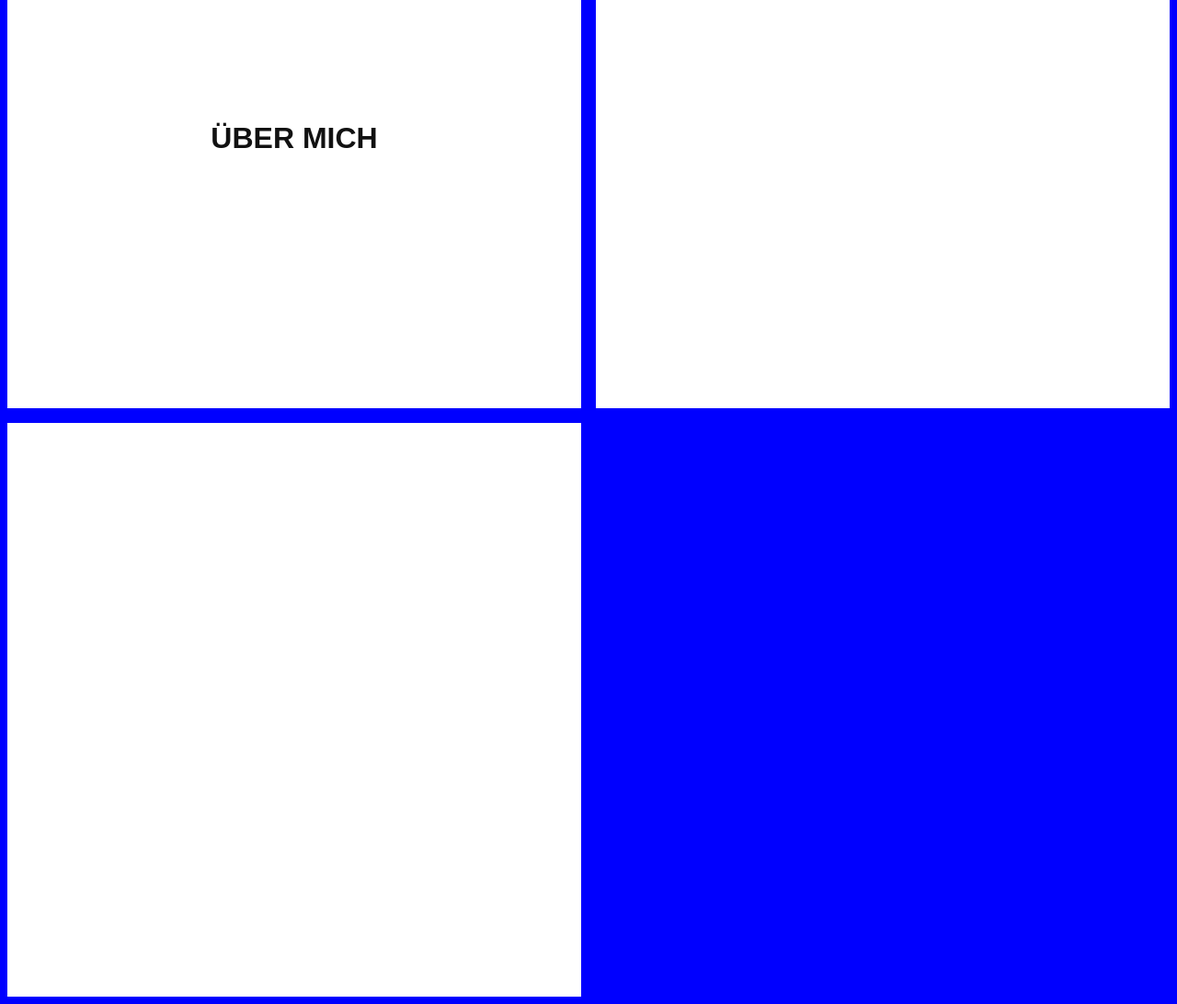
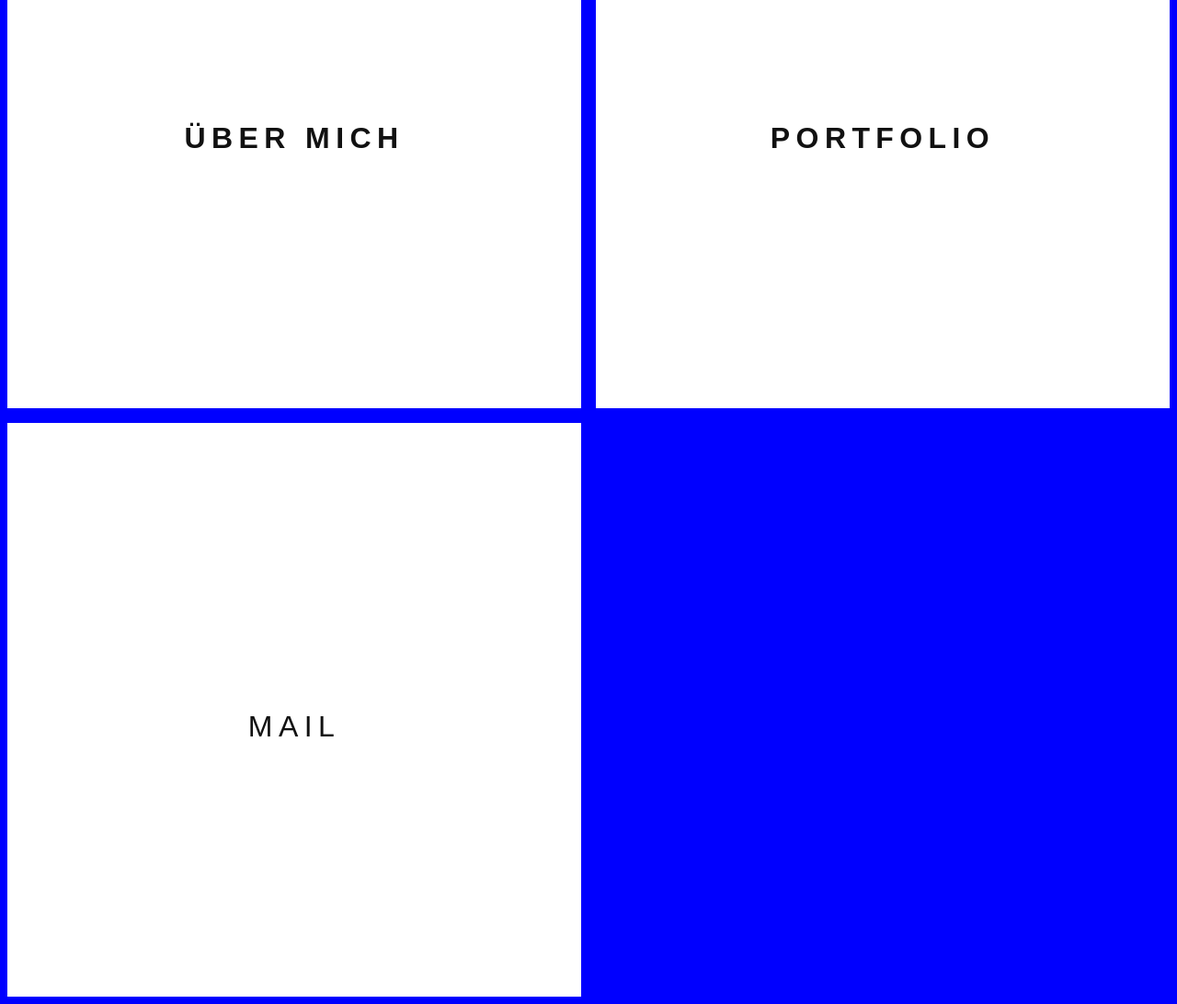
Before and after one commit to Timonjoerns/Timonjoerns.github.io, a plain HTML site: page index.html in a window 1280 px wide. Shown: the part 260-1352 px from the top of the page at 92% size. Drawn offline with Linux system fonts and the light colour scheme; a web font is replaced by a local one.

Commit message:
Update index.html

```diff
--- a/index.html
+++ b/index.html
@@ -11,10 +11,13 @@
     <div class="grid">
         <div class="square">
           <h1 class="aboutMeText">ÜBER MICH</h1>
-          <img src="aboutMe.jpeg" alt="">
         </div>
-        <div class="square"></div>
-        <div class="square"></div>
+        <div class="square">
+          <h1 class="portfolio">PORTFOLIO</h1>
+        </div>
+        <div class="square">
+          <a href="mailto:timon@joerns.info" class="mail">MAIL</a>
+        </div>
 
 
         </div>
@@ -49,11 +52,13 @@ body{
 .title{
     color: white;
 }
-.aboutMeText{
+.aboutMeText, .portfolio, .mail{
   width: 100%;
   text-align: center;
   margin-top: 50%;
   font-size: 2em;
-
+  color: #111;
+  text-decoration: none;
+  letter-spacing: .2em;
 }
 </style>
```
